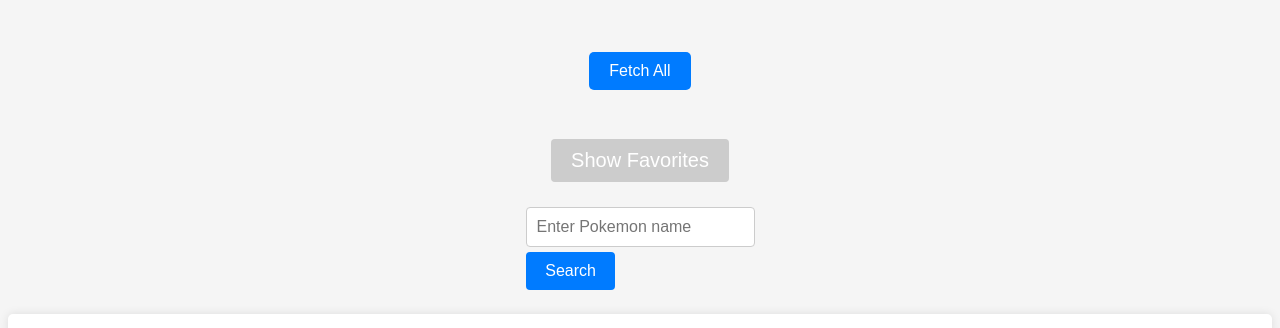
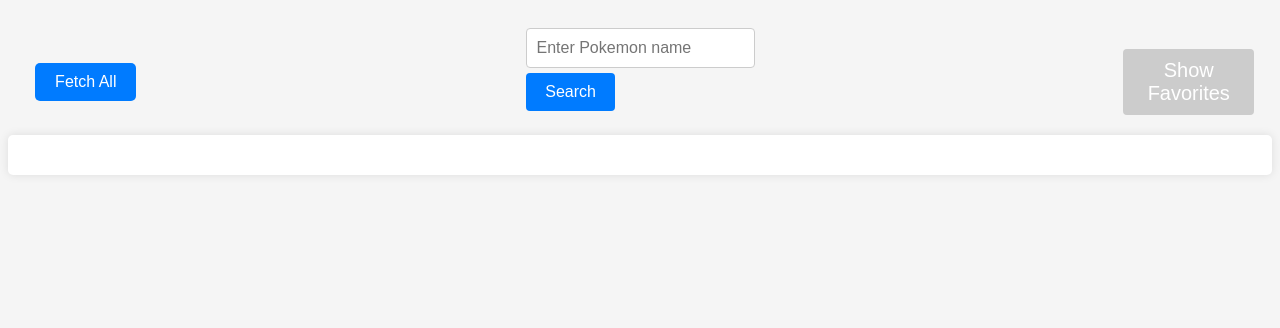
Before and after one commit to ShanderB/projeto-ZRP, a React (Vite) app in the folder webapp/: page / in a window 1280 px wide. Shown: the top 328 px of the page. Built offline with nearby package versions, Linux system fonts and the light colour scheme.

Commit message:
Added style to buttons.

```diff
--- a/webapp/src/App.tsx
+++ b/webapp/src/App.tsx
@@ -65,19 +65,27 @@ function App({ favorites, toggleFavorite }) {
 
   const fetchPokemon = useFetchPokemon(API, pokemonName, setResult, setNextUrl, setPrevUrl, clearTable);
 
+  const handleKeyPress = (event: React.KeyboardEvent) => {
+    if (event.key === 'Enter') {
+      fetchPokemon();
+    }
+  };
+
   return (
     <div className="app-container">
-      <button className="fetch-button" onClick={() => fetchData(API)} hidden={!!nextUrl || !!prevUrl}>Fetch All</button>
-
-      <Favorites favorites={favorites} modalIsOpen={modalIsOpen} closeModal={closeModal} openModal={openModal} />
-
+      <div style={{ display: 'flex', justifyContent: 'space-between', alignItems: 'center' }}>
+        <button  style={{position: 'absolute', marginLeft: '-38%'}} className="fetch-button" onClick={() => fetchData(API)} hidden={!!nextUrl || !!prevUrl}>Fetch All</button>
+        <div style={{ visibility: (!!nextUrl || !!prevUrl) ? 'hidden' : 'visible'}}></div>
         <Input
           pokemonName={pokemonName}
           setPokemonName={setPokemonName}
           fetchPokemon={fetchPokemon}
           clearTable={clearTable}
           result={result}
+          onKeyDown={handleKeyPress}
         />
+        <Favorites favorites={favorites} modalIsOpen={modalIsOpen} closeModal={closeModal} openModal={openModal} />
+      </div>
 
       <Results result={result} handleToggleFavorite={handleToggleFavorite} favorites={favorites} />
 
--- a/webapp/src/components/favorites/Favorites.tsx
+++ b/webapp/src/components/favorites/Favorites.tsx
@@ -29,7 +29,8 @@ function Favorites({ favorites, modalIsOpen, closeModal, openModal }) {
       <button
         className={`open-modal-button ${hasFavorites ? '' : 'disabled'}`}
         onClick={openModal} disabled={!hasFavorites}
-        title={hasFavorites ? '' : 'You need to select a favorite first'}>
+        title={hasFavorites ? '' : 'You need to select a favorite first'}
+        style={{position: 'absolute', marginLeft: '47%'}}>
         Show Favorites
       </button>
       <Modal
--- a/webapp/src/components/input/Input.tsx
+++ b/webapp/src/components/input/Input.tsx
@@ -2,7 +2,7 @@ import React from 'react';
 import { InputProps } from '../../interfaces/Input';
 import './Inputs.css'
 
-const Input: React.FC<InputProps> = ({ pokemonName, setPokemonName, fetchPokemon, clearTable, result }) => {
+const Input: React.FC<InputProps> = ({ pokemonName, setPokemonName, fetchPokemon, clearTable, result, onKeyDown }) => {
     return (
         <div style={{ display: 'flex', flexDirection: 'column', alignItems: 'center', marginBottom: '20px' }}>
 
@@ -12,6 +12,7 @@ const Input: React.FC<InputProps> = ({ pokemonName, setPokemonName, fetchPokemon
                 value={pokemonName}
                 onChange={e => setPokemonName(e.target.value)}
                 placeholder="Enter Pokemon name"
+                onKeyDown={onKeyDown}
             />
             <div style={{ display: 'flex', justifyContent: 'space-between', width: '100%' }}>
                 <button onClick={fetchPokemon}>Search</button>
--- a/webapp/src/interfaces/Input.ts
+++ b/webapp/src/interfaces/Input.ts
@@ -6,4 +6,5 @@ export interface InputProps {
     fetchPokemon: () => void;
     clearTable: () => void;
     result: Result[] | null;
+    onKeyDown: (e: React.KeyboardEvent<HTMLInputElement>) => void;
 }
```
Lines whose indentation alone changed are shown as unchanged.
